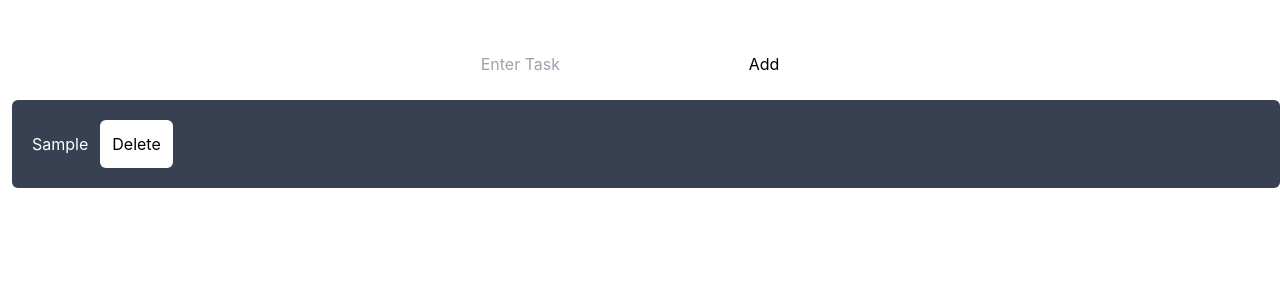
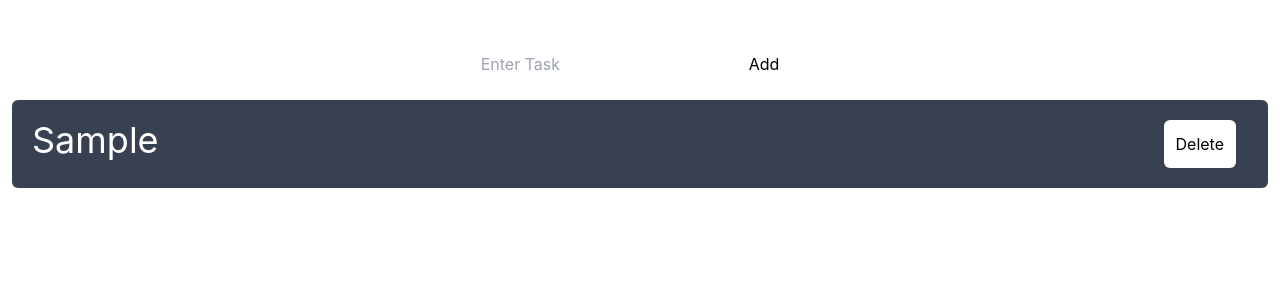
Before and after one commit to deciph3r/abdullah-ojt-to-do-list, a React (Create React App) app: page / in a window 1280 px wide. Both pictures are taken after typing "Sample" into the empty fields and a click on the button "Add". Shown: the top 300 px of the page. Built offline with nearby package versions, Linux system fonts and the light colour scheme.

Commit message:
style list

```diff
--- a/src/App.js
+++ b/src/App.js
@@ -12,8 +12,8 @@ function TaskList({ task, setTask }) {
   for (let i = 0; i < task.length; i++) {
     temp.push(
       <div key={i} id={`${i}`} onClick={onClickHandler} className=" bg-gray-700 p-5 rounded-md mb-3">
-        <span className="text-white">{task[i]}</span>
-        <button className="mx-3 bg-white p-3 rounded-md">Delete</button>
+        <span className="text-white text-4xl">{task[i]}</span>
+        <button className="mx-3 bg-white p-3 rounded-md float-right">Delete</button>
       </div>
     )
   }
@@ -37,7 +37,7 @@ function App() {
         <button className="bg-white mx-2 p-3" onClick={() => { setTask((task) => [...task, `${inputTask}`]); setInputTask('') }}>Add</button>
       </div>
 
-      <div className="flex flex-col justify-center ml-3">
+      <div className="flex flex-col justify-center mx-3">
         <TaskList task={task} setTask={setTask} />
       </div>
     </div>
```
